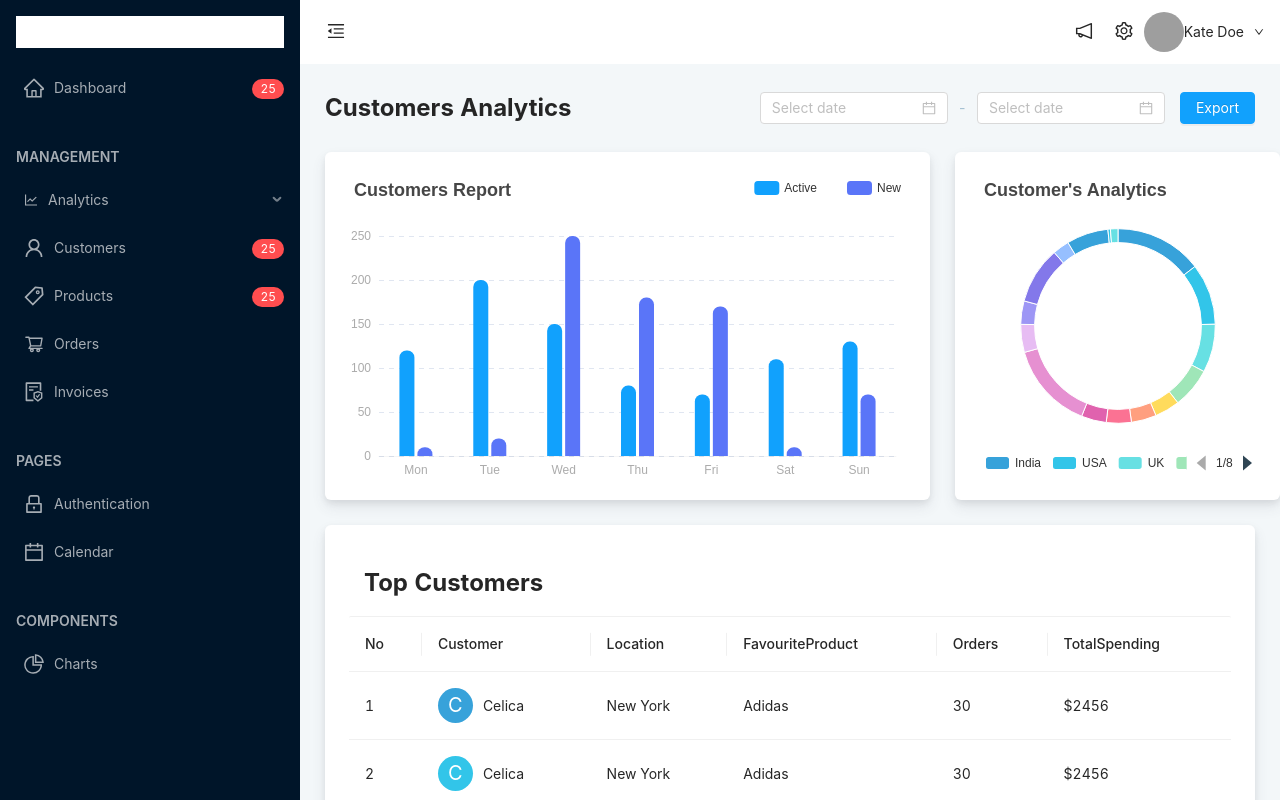
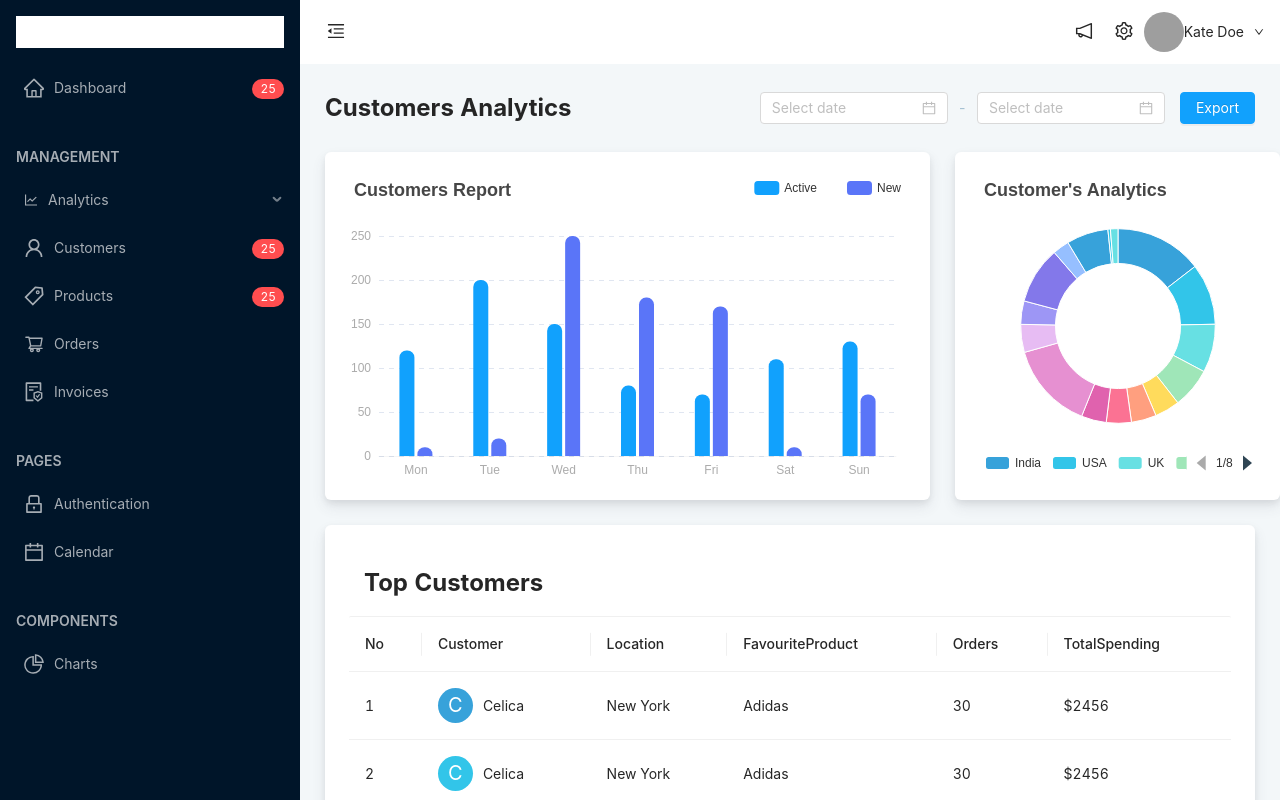
Before and after one commit to hemantnigam/IMAP, a React (Create React App) app: page /analytics/customers in a window 1280 px wide. Shown: the top 800 px of the page. Built offline with nearby package versions, Linux system fonts and the light colour scheme; grey boxes are pictures that could not be loaded.

Commit message:
merge code

```diff
--- /dev/null
+++ b/src/components/geochart/index.js
@@ -0,0 +1,11 @@
+import React from "react";
+
+function GeoChart() {
+  return (
+    <div>
+
+    </div>
+  );
+}
+
+export default GeoChart;
--- a/src/components/piechart/PieChart.js
+++ b/src/components/piechart/index.js
@@ -18,7 +18,7 @@ function PieChart({ data }) {
       {
         name: "Customer Analytics",
         type: "pie",
-        radius: ["60%", "70%"],
+        radius: ["45%", "70%"],
         avoidLabelOverlap: false,
         itemStyle: {
             borderColor: '#fff',
--- a/src/pages/CustomersAnalytics.js
+++ b/src/pages/CustomersAnalytics.js
@@ -4,7 +4,8 @@ import "../styles/pages/CustomersAnalytics.scss";
 import GridTable from "../components/gridtable/GridTable";
 import { tableData } from "../mockData";
 import BarChart from "../components/barchart/BarChart";
-import PieChart from "../components/piechart/PieChart";
+import PieChart from "../components/piechart";
+import GeoChart from "../components/geochart";
 
 function CustomersAnalytics() {
   const colorList = [
@@ -95,6 +96,7 @@ function CustomersAnalytics() {
         </Card>
         <Card bordered={false} className="geo-chart">
           <PieChart />
+          {/* <GeoChart /> */}
         </Card>
       </div>
       <div className="customer-analytics-table grid-table">
```
